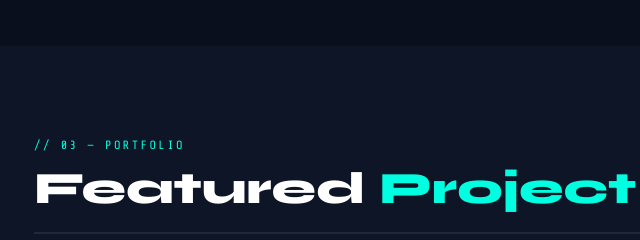
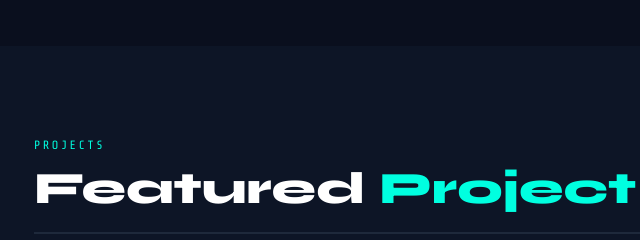
Before and after one commit to Watut-brt/Portfolio, a plain HTML site: page index.html in a window 1280 px wide. Shown: the part 2320-2560 px from the top of the page, 48-688 px from the left. Drawn offline with nearby package versions, Linux system fonts and the light colour scheme.

Commit message:
fix projects

```diff
--- a/index.html
+++ b/index.html
@@ -130,7 +130,7 @@
   <!-- ══════════════════════════════ PROJECTS ══════════════════════════════ -->
   <section id="projects" class="alt-section">
     <div class="container">
-      <div class="section-label">// 03 — Portfolio</div>
+      <div class="section-label"> Projects </div>
       <h2 class="section-title">Featured <span>Project</span></h2>
       <div class="row g-4">
         <div class="col-lg-12">
```
